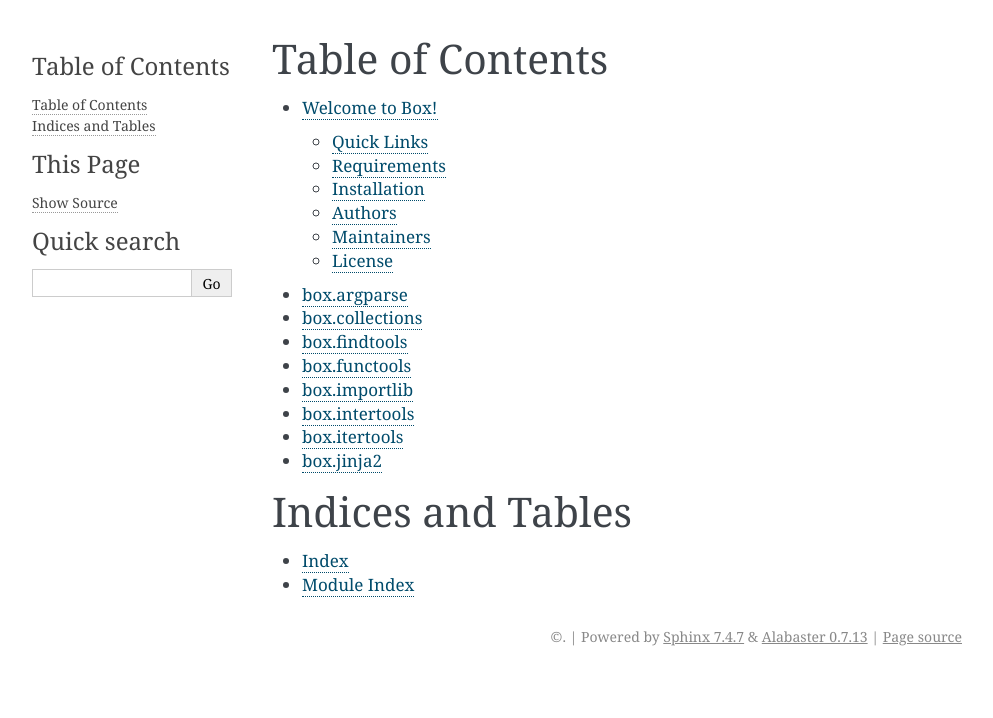
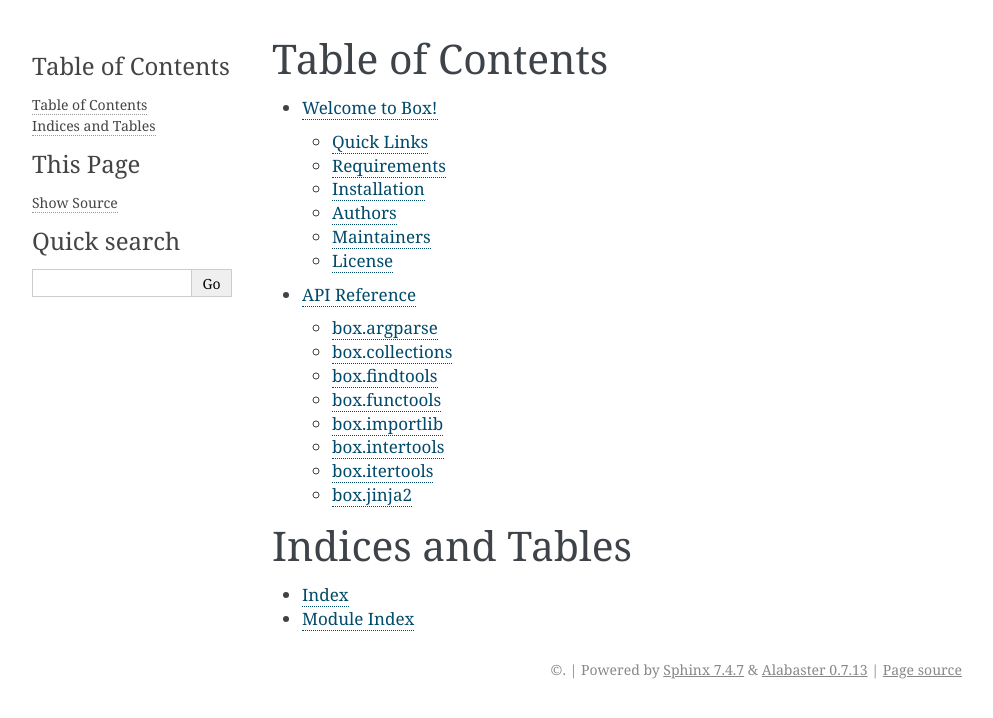
Before and after one commit to salexkidd/box, a Sphinx documentation site: the page built from _sources/docs/index.rst, in a window 1280 px wide. Shown: the top 718 px of the page, without its empty margins (148-1141 px from the left). Built offline with Sphinx 7.4.7, drawn with Linux system fonts in a browser that asks for light colours.

Commit message:
changed docs structure

```diff
--- a/_sources/docs/index.rst
+++ b/_sources/docs/index.rst
@@ -4,13 +4,8 @@ Table of Contents
 .. toctree::
    :maxdepth: 2
 
-   Welcome to Box! <readme>
-
-.. toctree::
-   :glob:
-   :maxdepth: 2
-
-   pages/*
+   Welcome to Box! <welcome>
+   api
 
 Indices and Tables
 ------------------
```
Also changed, not shown: _sources/docs/api.rst (added, +8 -0 lines), _sources/docs/api/argparse.rst (renamed from _sources/docs/pages/argparse.rst), _sources/docs/api/collections.rst (renamed from _sources/docs/pages/collections.rst), _sources/docs/api/findtools.rst (renamed from _sources/docs/pages/findtools.rst), _sources/docs/api/functools.rst (renamed from _sources/docs/pages/functools.rst), _sources/docs/api/importlib.rst (renamed from _sources/docs/pages/importlib.rst), _sources/docs/api/intertools.rst (renamed from _sources/docs/pages/intertools.rst), _sources/docs/api/itertools.rst (renamed from _sources/docs/pages/itertools.rst), _sources/docs/api/jinja2.rst (renamed from _sources/docs/pages/jinja2.rst), _sources/docs/welcome.rst (renamed from _sources/docs/readme.rst).
